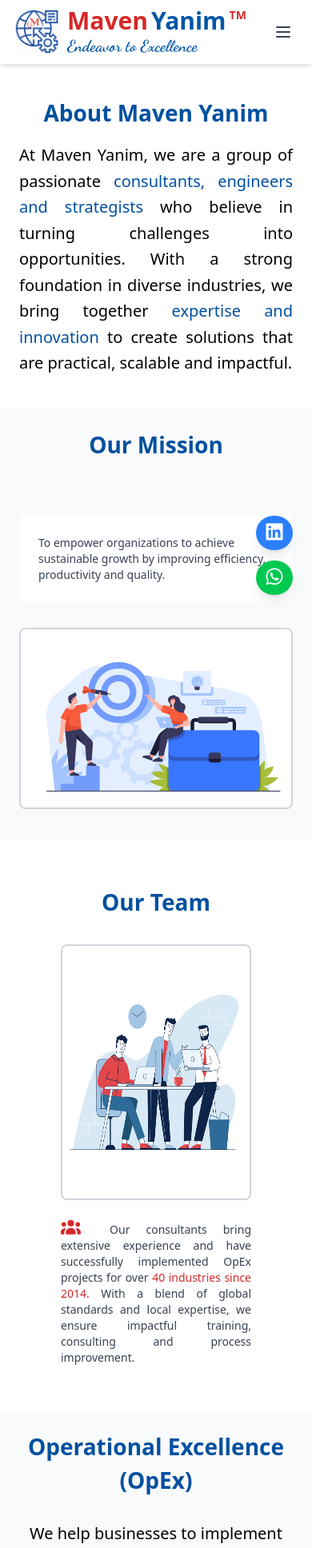
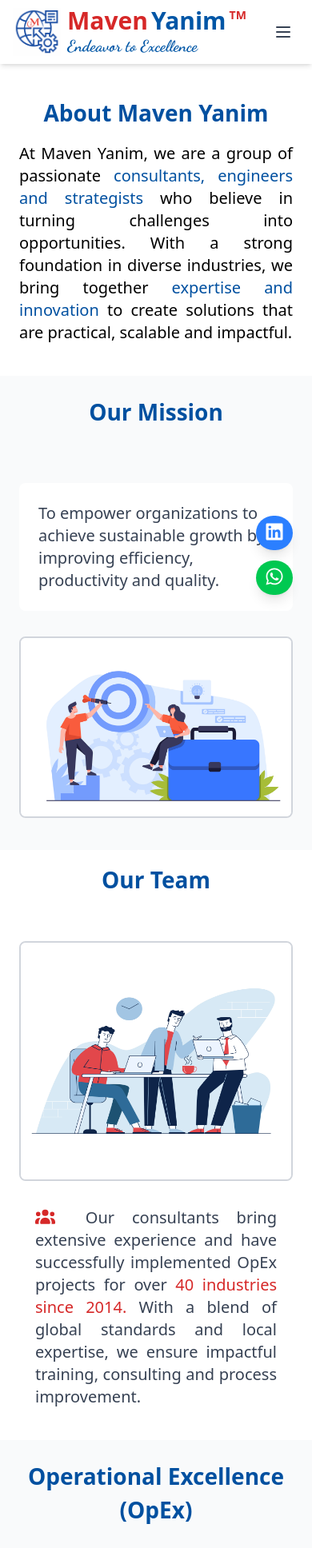
Before and after one commit to sargunam1206/maveen, a React (Vite) app in the folder maveen/: page /about in a window 390 px wide. Shown: the top 1936 px of the page at 80% size. Built offline with nearby package versions, Linux system fonts and the light colour scheme.

Commit message:
updated the some new changes

```diff
--- a/maveen/src/pages/About.jsx
+++ b/maveen/src/pages/About.jsx
@@ -102,7 +102,7 @@ const About = () => {
 </p> */}
 
 
-          <p className="text-xl text-maven-gray max-w-3xl mx-auto leading-relaxed text-justify ">
+          <p className="text-xl text-maven-gray max-w-3xl mx-auto  text-justify ">
     At Maven Yanim, we are a group of passionate{" "}
   <span className="text-[#0050A0]">
     consultants, engineers and strategists
@@ -127,7 +127,7 @@ const About = () => {
   >
     {/* Left Content */}
     <div className="flex flex-col justify-center">
-      <p className="bg-white text-gray-700 p-6 sm:p-8 rounded-lg text-sm sm:text-base md:text-lg font-medium">
+      <p className="bg-white text-gray-700 p-6 sm:p-8 rounded-lg text-xl md:text-lg font-medium">
         To empower organizations to achieve sustainable growth by improving
         efficiency, productivity and quality.
       </p>
@@ -146,31 +146,30 @@ const About = () => {
 
 
 
-<div className="flex flex-col justify-center items-center py-10 px-6">
+<div className="flex flex-col justify-center items-center ">
   <h1 className="text-[28px] lg:text-[28px] sm:text-2xl md:text-2xl text-[#0050A0] font-bold mb-4 mt-4 text-center">
     Our Team
   </h1>
 
   {/* Main container */}
-  <div className="flex flex-col sm:flex-row items-center gap-6 bg-white
-  rounded-lg px-13 py-4 w-full " data-aos="zoom-in">
+  <div className="grid grid-cols-1 md:grid-cols-2 gap-8 items-center py-10 px-6 " data-aos="zoom-in">
 
     {/* Left Side: Image */}
-    <div className="w-full sm:w-1/2  h-80 flex justify-center">
+    <div className="flex justify-center h-75">
       <img
         src={team}
         alt="Team"
-        className="rounded-lg border-2 border-gray-300 w-full max-w-md  hover:scale-105 transition transform duration-300"
+        className="w-full max-w-md rounded-lg border-2 border-gray-300  hover:scale-105 transition transform duration-300"
       />
     </div>
 
     {/* Right Side: Icon + Content */}
-    <div className="w-full sm:w-1/2 flex flex-col sm:flex-row items-start  gap-3">
+    <div className="w-full  flex flex-col sm:flex-row items-start  gap-2 px-5">
 
-      <p className="text-gray-700 font-medium text-sm sm:text-base md:text-lg text-justify">
+      <p className="text-gray-700 font-medium text-xl  md:text-lg text-justify ">
         <FontAwesomeIcon
         icon={faUsers}
-        className="text-[#D62828] text-xl sm:text-4xl pr-4 "
+        className="text-[#D62828] text-xl sm:text-xl pr-4 "
       /> Our consultants bring extensive experience and have
         successfully implemented OpEx projects for over{" "}
         <span className="text-[#D62828]">40 industries since 2014.</span> With a
--- a/maveen/src/pages/Services.jsx
+++ b/maveen/src/pages/Services.jsx
@@ -50,7 +50,7 @@ const Services = () => {
         transition={{ duration: 0.7 }}
         className="border-gray-700 flex flex-col justify-center items-center py-4 md:py-10 px-4 md:px-6 text-center"
       >
-        <h1 className="text-xl md:text-[28px] text-[#0050A0] font-bold mb-4">
+        <h1 className="text-2xl md:text-[28px] text-[#0050A0] font-bold mb-4">
           Services
         </h1>
         <p className="p-4 md:p-6 w-full max-w-3xl bg-white rounded-lg font-semibold text-sm sm:text-base md:text-lg text-justify ">
```
Also changed, not shown: maveen/src/main.jsx (line endings or trailing spaces).
